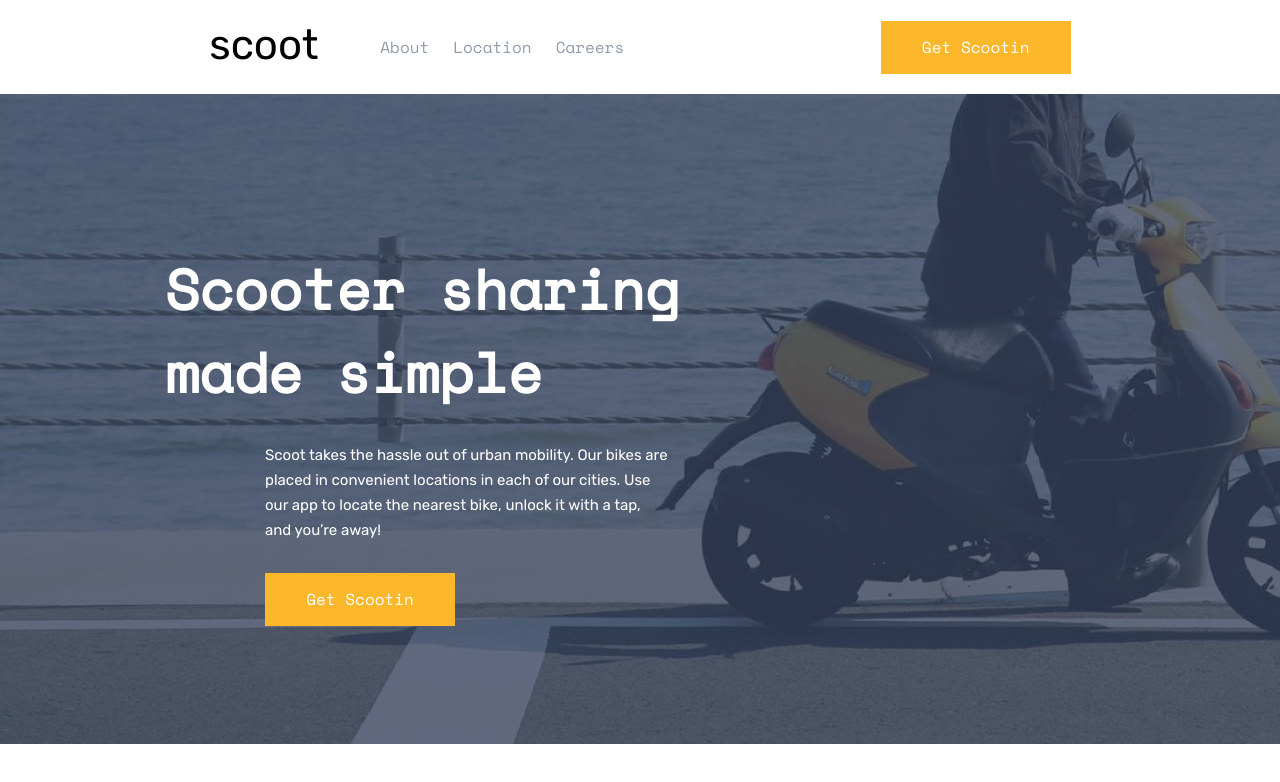
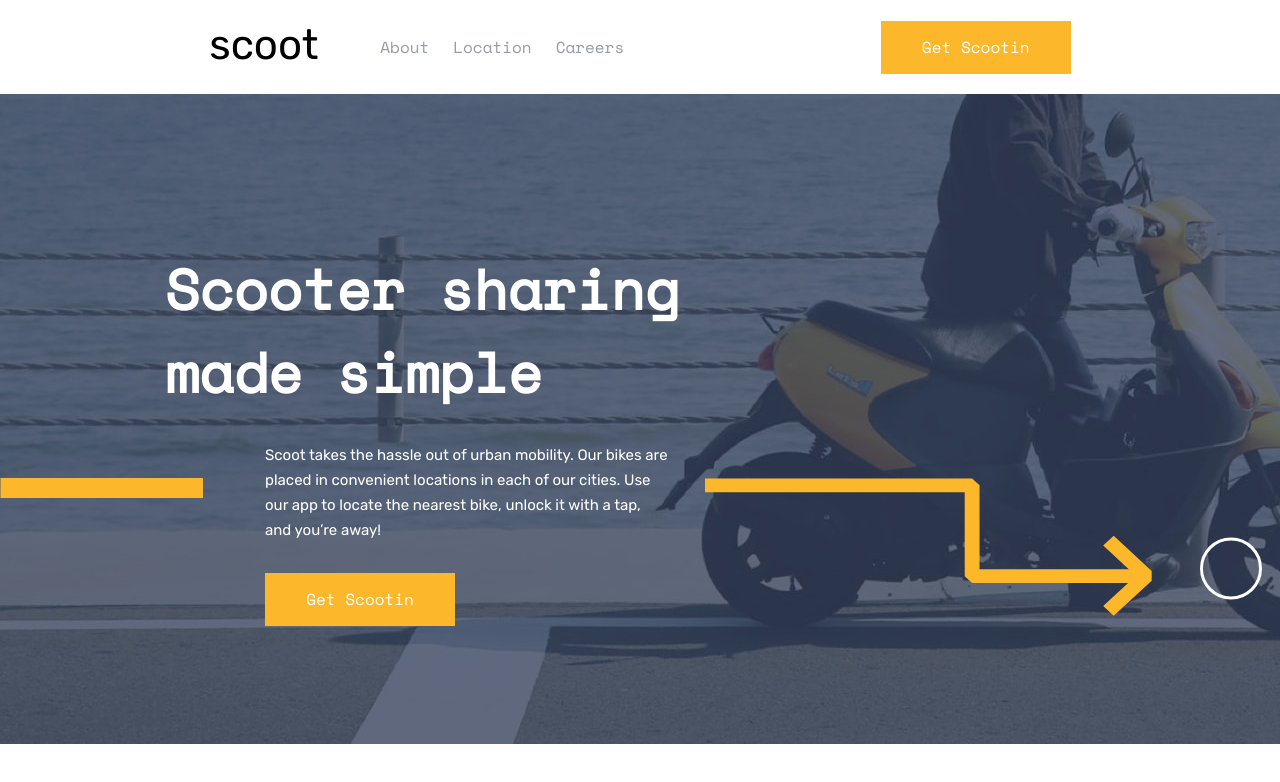
Before and after one commit to Jeff-Derbes/scoot, a Next.js app in the folder main/scoot/: page / in a window 1280 px wide. Shown: the top 782 px of the page. Built offline with nearby package versions, Linux system fonts and the light colour scheme.

Commit message:
desktop hero finished

```diff
--- a/main/scoot/components/Hero/Hero.jsx
+++ b/main/scoot/components/Hero/Hero.jsx
@@ -1,13 +1,21 @@
 import React from 'react';
+import Image from "next/image";
 import styles from './Hero.module.css'
 import Button from "@/components/Button/Button";
+import line from '../../public/assets/patterns/line.svg'
+import rightArrow from '../../public/assets/patterns/right-arrow.svg'
+import circles from '../../public/assets/patterns/white-circles.svg'
+
 
 export default function Hero() {
     return (
         <div className={styles['hero-container']}>
             <div className={styles['content-container']}>
+                <Image src={line} className={styles.line} alt='line' width={203} height={20}/>
+                <Image src={rightArrow} className={styles.arrow} alt='line' width={447} height={138}/>
+                <Image src={circles} className={styles.circles} alt='line' width={234} height={63}/>
                 <h2 className={styles['hero-content']}>Scooter sharing made simple</h2>
-                <div>
+                <div className={styles['subheading-container']}>
                     <p className={styles['hero-subheading']}>Scoot takes the hassle out of urban mobility. Our bikes are placed in convenient locations in
                         each of our cities. Use our app to locate the nearest bike, unlock it with a tap, and you’re
                         away!</p>
--- a/main/scoot/components/Hero/Hero.module.css
+++ b/main/scoot/components/Hero/Hero.module.css
@@ -29,4 +29,27 @@
 .content-container{
     padding-top: 153px;
     padding-left: 165px;
+    position: relative;
 }
+
+.subheading-container{
+    position: relative;
+}
+
+.line{
+    position: absolute;
+    top: 384px;
+    left: 0;
+}
+
+.arrow{
+    position: absolute;
+    left: 705px;
+    top: 384px;
+}
+
+.circles{
+    position: absolute;
+    top: 443px;
+    left: 1200px;
+}
```
